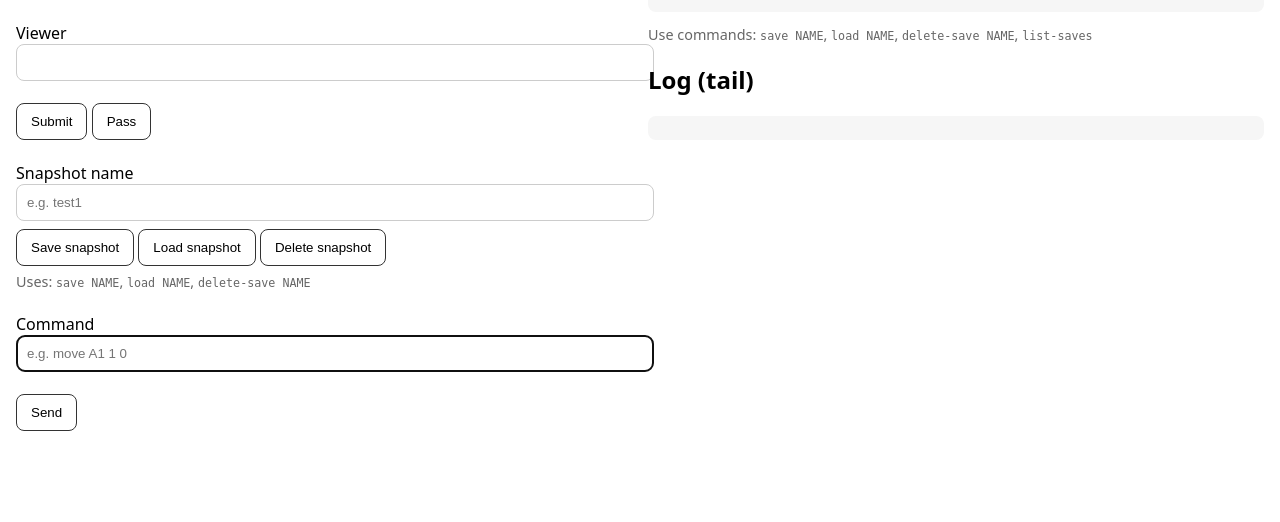
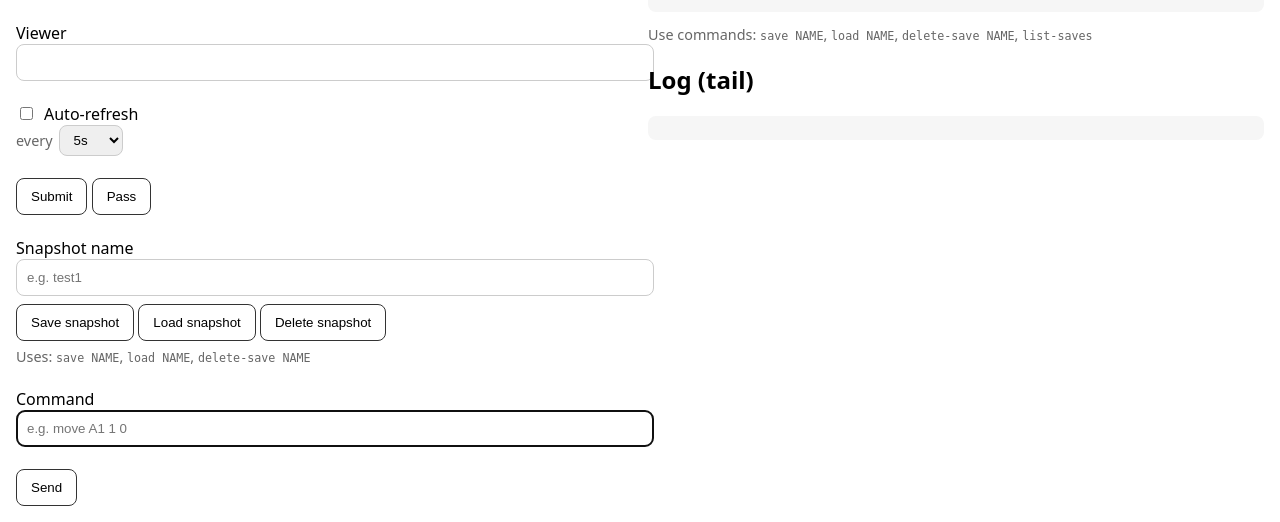
Before and after one commit to josiahnarog/async-4x-sim, a FastAPI app: template templates/index.html in a window 1280 px wide. Shown: the part 328-850 px from the top of the page. Before the commit the page ends 759 px from the top, so only its background shows below. Run offline with FastAPI, Linux system fonts and the light colour scheme; the template is opened without the code that fills it, so the values that code supplies are empty.

Commit message:
:sparkle: Auto-refresh functionality.

```diff
--- a/templates/index.html
+++ b/templates/index.html
@@ -42,6 +42,23 @@
         <label>Viewer</label><br/>
         <input type="text" name="viewer" value="{{ viewer }}"/>
         <br/><br/>
+        <div class="btnrow" style="align-items: center;">
+          <label style="display:flex; gap:8px; align-items:center;">
+            <input type="checkbox" id="auto_refresh"/>
+            Auto-refresh
+          </label>
+          <label class="small" style="display:flex; gap:6px; align-items:center;">
+            every
+            <select id="refresh_seconds" style="width:auto; padding:6px 10px;">
+              <option value="2">2s</option>
+              <option value="3">3s</option>
+              <option value="5" selected>5s</option>
+              <option value="10">10s</option>
+              <option value="20">20s</option>
+            </select>
+          </label>
+        </div>
+        <br/>
         <div class="btnrow">
           <button type="button" onclick="sendCmd('submit')">Submit</button>
           <button type="button" onclick="sendCmd('pass')">Pass</button>
@@ -127,6 +144,66 @@
       if (!confirm(`Delete snapshot '${name}'?`)) { return; }
       sendCmd(`delete-save ${name}`);
     }
+
+    // --- Auto-refresh ---
+    let refreshTimer = null;
+    let refreshSeconds = 5;
+    let refreshEnabled = false;
+    let pauseBecauseTyping = false;
+
+    function getStorageKey() {
+      // Persist per game_id + viewer combination
+      const url = new URL(window.location.href);
+      const gid = url.searchParams.get("game_id") || "";
+      const viewer = url.searchParams.get("viewer") || "";
+      return `auto_refresh:${gid}:${viewer}`;
+    }
+
+    function stopAutoRefresh() {
+      if (refreshTimer) {
+        clearInterval(refreshTimer);
+        refreshTimer = null;
+      }
+    }
+
+    function startAutoRefresh(seconds) {
+      stopAutoRefresh();
+      refreshSeconds = seconds;
+      refreshTimer = setInterval(() => {
+        if (pauseBecauseTyping) return;
+        // Reload current URL (preserves game_id/viewer query params)
+        window.location.reload();
+      }, seconds * 1000);
+    }
+
+    function setTypingPause(paused) {
+      pauseBecauseTyping = paused;
+    }
+
+    function syncAutoRefreshFromUI() {
+      const enabled = document.getElementById("auto_refresh").checked;
+      const seconds = parseInt(document.getElementById("refresh_seconds").value, 10) || 5;
+      refreshEnabled = enabled;
+      refreshSeconds = seconds;
+      localStorage.setItem(getStorageKey(), JSON.stringify({ enabled, seconds }));
+      if (enabled) startAutoRefresh(seconds); else stopAutoRefresh();
+    }
+
+    function initAutoRefresh() {
+      const key = getStorageKey();
+      const raw = localStorage.getItem(key);
+      let cfg = { enabled: false, seconds: 5 };
+      try { if (raw) cfg = { ...cfg, ...JSON.parse(raw) }; } catch {}
+      document.getElementById("auto_refresh").checked = !!cfg.enabled;
+      document.getElementById("refresh_seconds").value = String(cfg.seconds || 5);
+      refreshEnabled = !!cfg.enabled;
+      refreshSeconds = parseInt(cfg.seconds, 10) || 5;
+
+      document.getElementById("auto_refresh").addEventListener("change", syncAutoRefreshFromUI);
+      document.getElementById("refresh_seconds").addEventListener("change", syncAutoRefreshFromUI);
+
+      // Pause auto-refresh while user is typing in command box (focused or non-empty).
+      const cmdEl = document.getElementById("command");
   </script>
 </body>
 </html>
```
